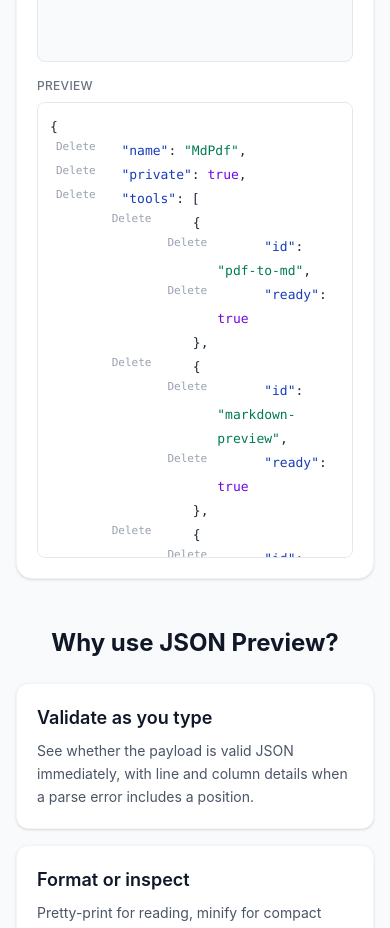
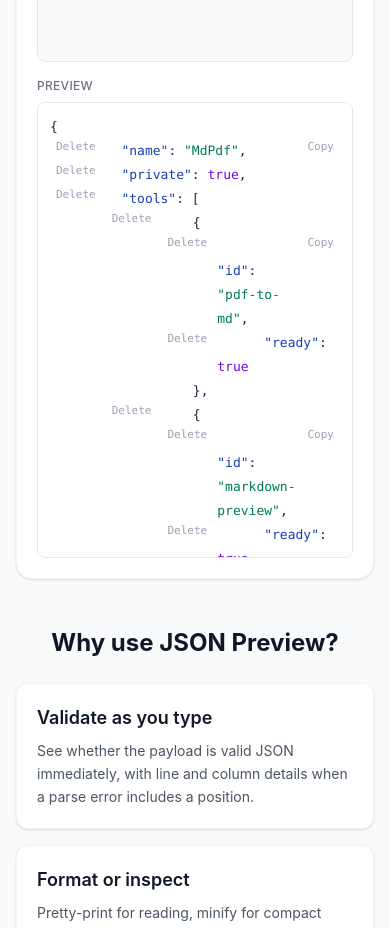
Before and after one commit to fishisnow/mdpdf, a Next.js app: page /json-preview in a window 390 px wide. Shown: the part 1040-1968 px from the top of the page. Built offline with nearby package versions, Linux system fonts and the light colour scheme.

Commit message:
feat: json preview add value copy

```diff
--- /dev/null
+++ b/components/JsonCopyButton.tsx
@@ -0,0 +1,40 @@
+"use client";
+
+import { useEffect, useRef, useState } from "react";
+
+export default function JsonCopyButton({
+  value,
+  ariaLabel,
+}: {
+  value: string;
+  ariaLabel: string;
+}) {
+  const [copied, setCopied] = useState(false);
+  const timeoutRef = useRef<number | null>(null);
+
+  useEffect(() => {
+    return () => {
+      if (timeoutRef.current !== null) window.clearTimeout(timeoutRef.current);
+    };
+  }, []);
+
+  return (
+    <button
+      type="button"
+      aria-label={ariaLabel}
+      title={ariaLabel}
+      onClick={(event) => {
+        event.preventDefault();
+        event.stopPropagation();
+        void navigator.clipboard.writeText(value).then(() => {
+          setCopied(true);
+          if (timeoutRef.current !== null) window.clearTimeout(timeoutRef.current);
+          timeoutRef.current = window.setTimeout(() => setCopied(false), 1500);
+        });
+      }}
+      className="shrink-0 rounded px-1.5 py-0.5 text-[11px] font-medium leading-none text-gray-400 transition-colors hover:bg-blue-50 hover:text-blue-600 focus-visible:bg-blue-50 focus-visible:text-blue-600 md:opacity-0 md:group-hover:opacity-100 md:group-focus-within:opacity-100"
+    >
+      {copied ? "Copied" : "Copy"}
+    </button>
+  );
+}
--- a/components/JsonFormattedView.tsx
+++ b/components/JsonFormattedView.tsx
@@ -1,6 +1,7 @@
 "use client";
 
 import { memo } from "react";
+import JsonCopyButton from "@/components/JsonCopyButton";
 import JsonDeleteButton from "@/components/JsonDeleteButton";
 import type { JsonPath } from "@/lib/json-preview";
 
@@ -59,6 +60,9 @@ function JsonNode({
               {index < value.length - 1 ? "," : ""}
               {"\n"}
             </span>
+            {typeof item === "string" ? (
+              <JsonCopyButton value={item} ariaLabel={`Copy item ${index}`} />
+            ) : null}
           </div>
         ))}
         {pad}
@@ -87,6 +91,9 @@ function JsonNode({
             {index < entries.length - 1 ? "," : ""}
             {"\n"}
           </span>
+          {typeof nested === "string" ? (
+            <JsonCopyButton value={nested} ariaLabel={`Copy ${key}`} />
+          ) : null}
         </div>
       ))}
       {pad}
--- a/components/JsonTreeView.tsx
+++ b/components/JsonTreeView.tsx
@@ -1,6 +1,7 @@
 "use client";
 
 import { useMemo, useState } from "react";
+import JsonCopyButton from "@/components/JsonCopyButton";
 import JsonDeleteButton from "@/components/JsonDeleteButton";
 import type { JsonPath } from "@/lib/json-preview";
 
@@ -86,6 +87,12 @@ function JsonTreeNode({
             </span>
           )}
         </button>
+        {typeof value === "string" && (
+          <JsonCopyButton
+            value={value}
+            ariaLabel={typeof name === "number" ? `Copy item ${name}` : name !== undefined ? `Copy ${String(name)}` : "Copy value"}
+          />
+        )}
         {canDelete && onDelete && (
           <JsonDeleteButton
             ariaLabel={typeof name === "number" ? `Delete item ${name}` : `Delete ${String(name)}`}
```
